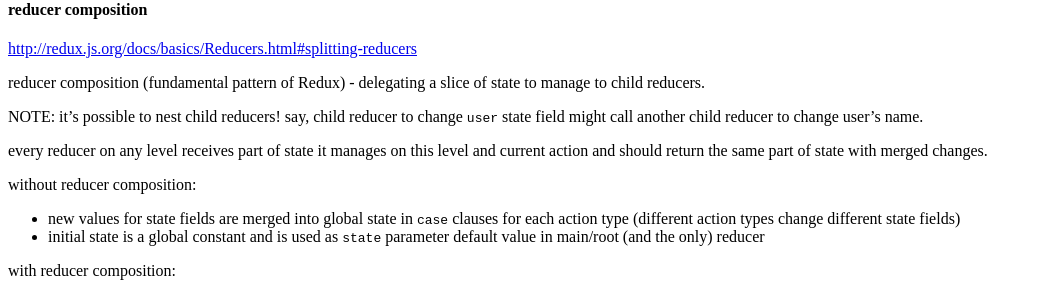
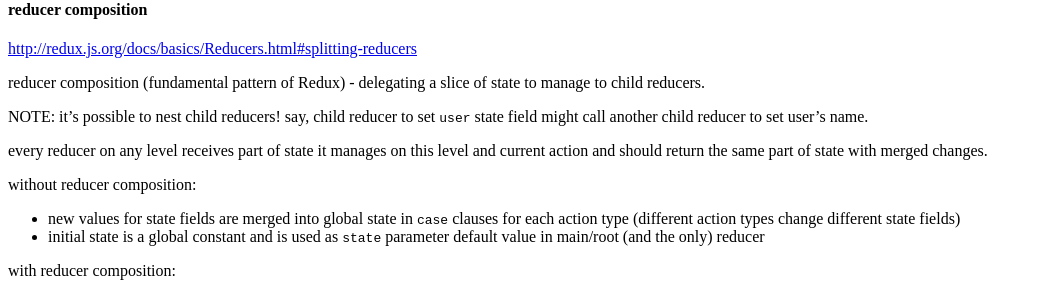
Before and after one commit to tap349/tap349.github.io, a Jekyll site: the page built from _posts/2017-06-01-react-redux.md, in a window 1280 px wide and 900 px high, scrolled down 773 px. Shown: the part 152-448 px from the top of the window, without its empty margins (0-1042 px from the left). Built offline with Jekyll 4.4.1, drawn with Linux system fonts in a browser that asks for light colours.

Commit message:
update 2017-06-01_16:58:17

```diff
--- a/_posts/2017-06-01-react-redux.md
+++ b/_posts/2017-06-01-react-redux.md
@@ -62,9 +62,8 @@ function addTodo(text) {
 reducer composition (fundamental pattern of Redux) -
 delegating a slice of state to manage to child reducers.
 
-NOTE: it's possible to nest child reducers!
-      say, child reducer to change `user` state field might call
-      another child reducer to change user's name.
+NOTE: it's possible to nest child reducers! say, child reducer to set `user`
+      state field might call another child reducer to set user's name.
 
 every reducer on any level receives part of state it manages on this level
 and current action and should return the same part of state with merged changes.
```
